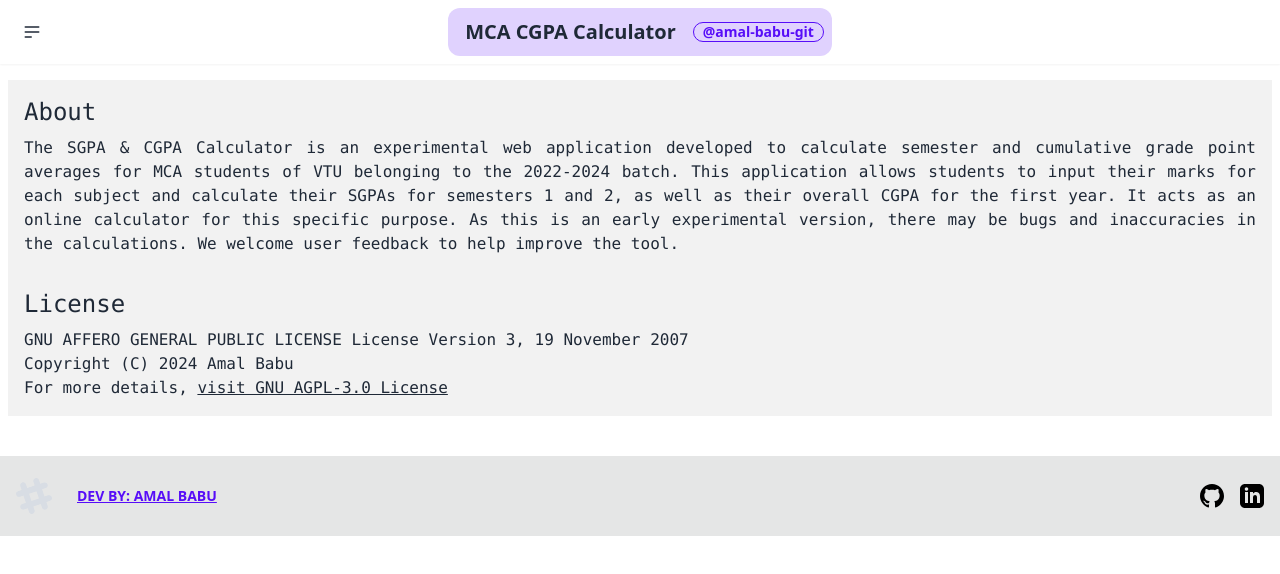
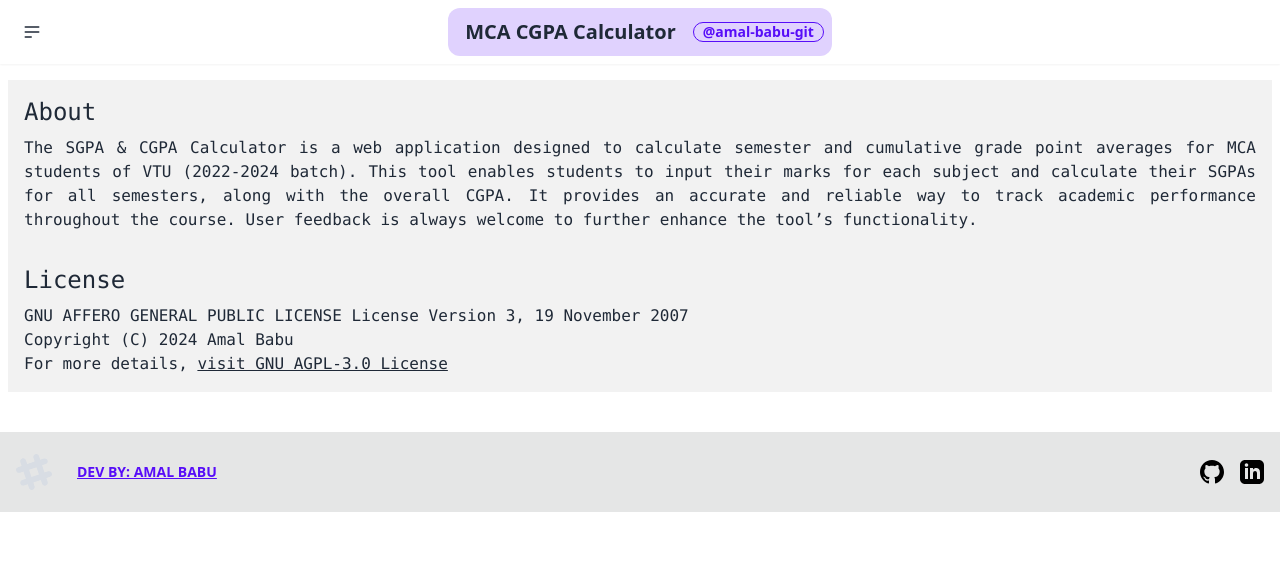
Before and after one commit to amal-babu-git/cgpa-mca-vtu-2022-24, a React (Vite) app: page /about in a window 1280 px wide. Shown: the top 574 px of the page. Built offline with nearby package versions, Linux system fonts and the light colour scheme; no server answers.

Commit message:
About section edit

```diff
--- a/src/components/about/About.jsx
+++ b/src/components/about/About.jsx
@@ -8,15 +8,14 @@ const About = () => {
 					{/* About */}
 					<h1 className="text-2xl font-medium">About</h1>
 					<p className="mt-2 text-gray-800">
-						The SGPA & CGPA Calculator is an experimental web application
-						developed to calculate semester and cumulative grade point averages
-						for MCA students of VTU belonging to the 2022-2024 batch. This
-						application allows students to input their marks for each subject
-						and calculate their SGPAs for semesters 1 and 2, as well as their
-						overall CGPA for the first year. It acts as an online calculator for
-						this specific purpose. As this is an early experimental version,
-						there may be bugs and inaccuracies in the calculations. We welcome
-						user feedback to help improve the tool.
+						The SGPA & CGPA Calculator is a web application designed to
+						calculate semester and cumulative grade point averages for MCA
+						students of VTU (2022-2024 batch). This tool enables students to
+						input their marks for each subject and calculate their SGPAs for all
+						semesters, along with the overall CGPA. It provides an accurate and
+						reliable way to track academic performance throughout the course.
+						User feedback is always welcome to further enhance the tool’s
+						functionality.
 					</p>
 				</div>
 				<div className="container mx-auto p-4">
--- a/src/components/privacy/PrivacyP.jsx
+++ b/src/components/privacy/PrivacyP.jsx
@@ -2,19 +2,6 @@ const PrivacyP = () => {
 	return (
 		<div className="mt-12 font-mono text-justify">
 			<div className="container mx-auto p-4">
-				{/* About */}
-				<h1 className="text-2xl font-medium">About</h1>
-				<p className="mt-2 text-gray-800">
-					The SGPA & CGPA Calculator is an experimental web application
-					developed to calculate semester and cumulative grade point averages
-					for MCA students of VTU belonging to the 2022-2024 batch. This
-					application allows students to input their marks for each subject and
-					calculate their SGPAs for semesters 1 and 2, as well as their overall
-					CGPA for the first year. It acts as an online calculator for this
-					specific purpose. As this is an early experimental version, there may
-					be bugs and inaccuracies in the calculations. We welcome user feedback
-					to help improve the tool.
-				</p>
 
 				{/* Terms */}
 				<h2 className="mt-4 text-xl font-medium">Terms and Conditions</h2>
```
